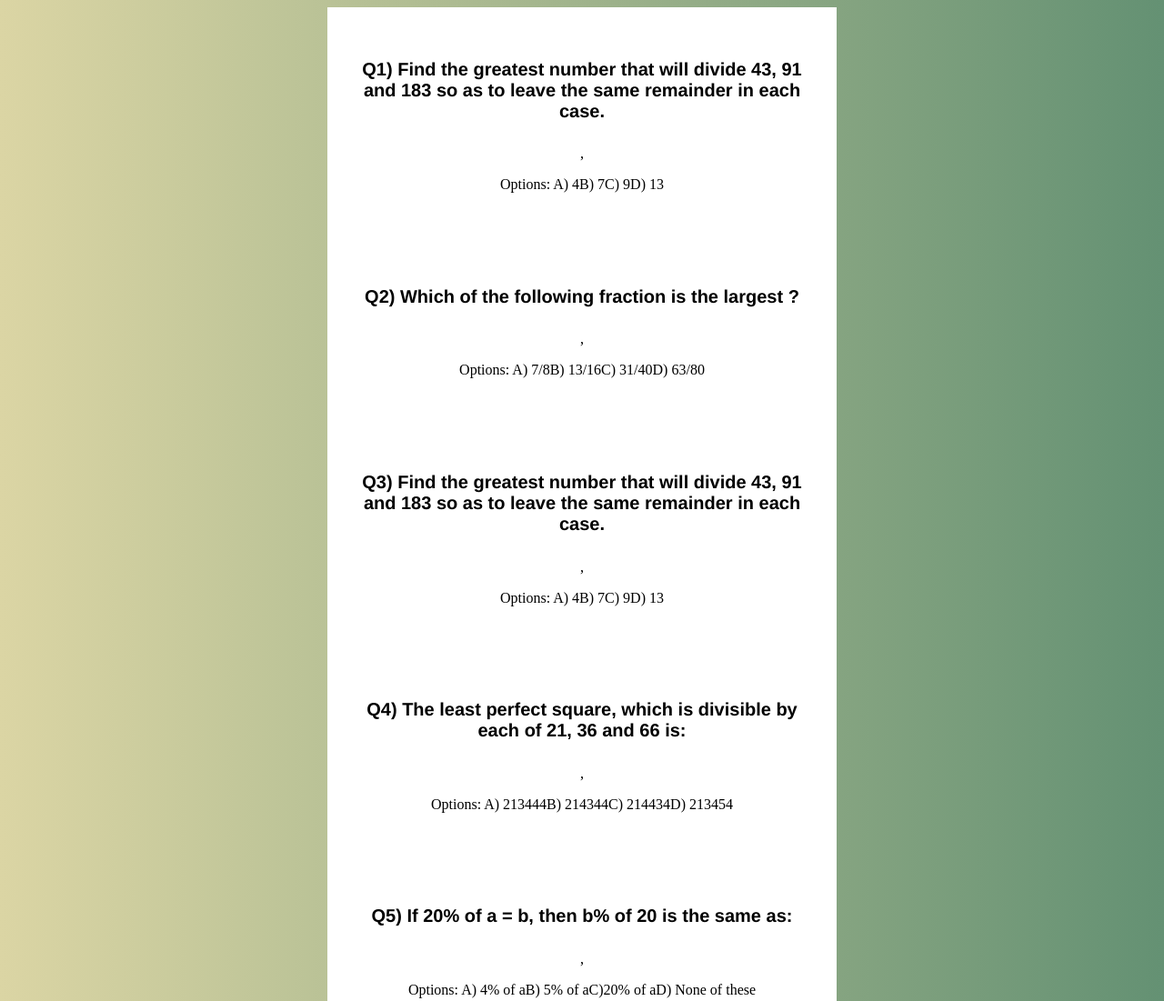
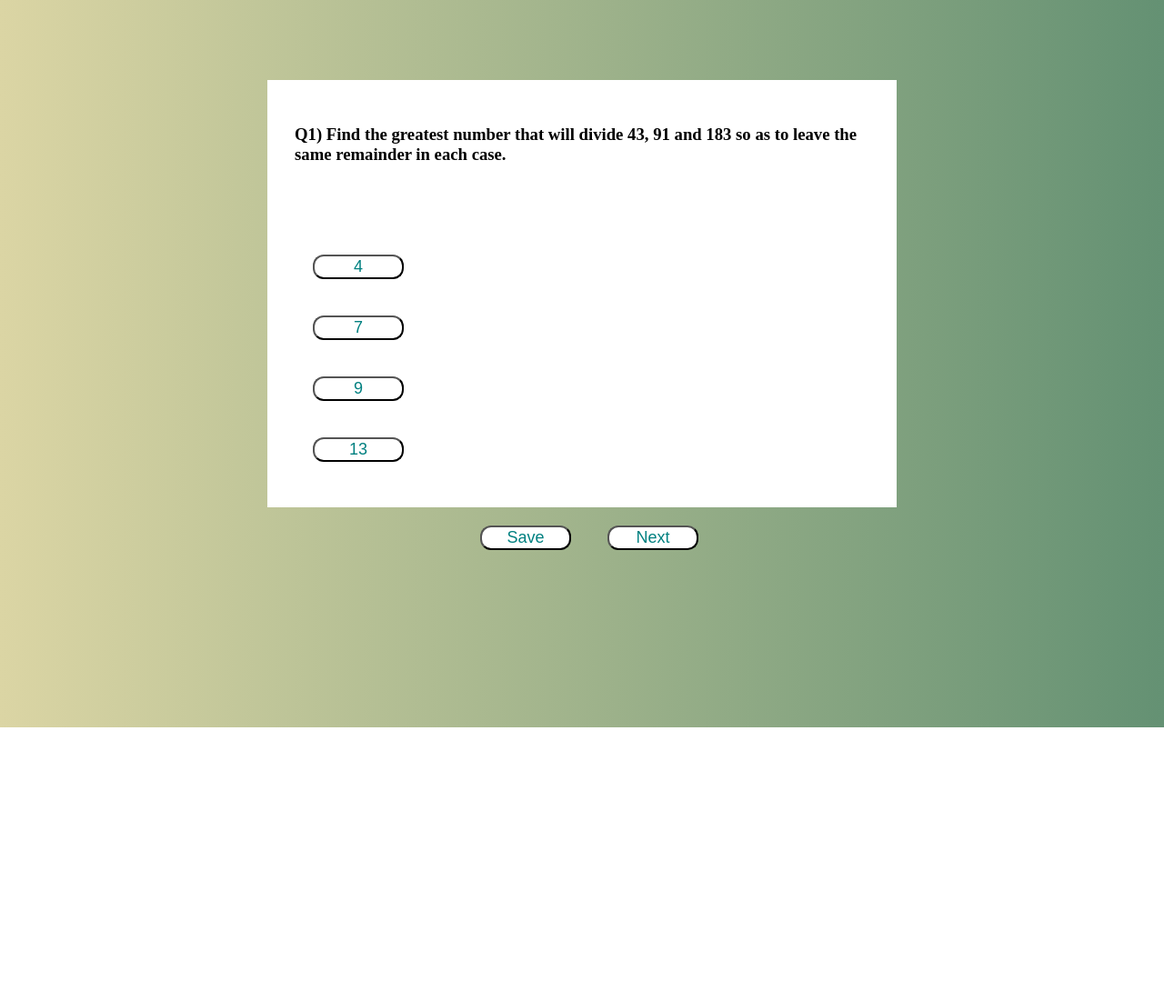
Before and after one commit to Anjali-yenugula/Quiz, a React app: page / in a window 1280 px wide. Shown: the top 1101 px of the page at 91% size. After the commit the page ends 800 px from the top, so only its background shows below. Built offline with nearby package versions, Linux system fonts and the light colour scheme.

Commit message:
code updated

```diff
--- a/src/components/App.js
+++ b/src/components/App.js
@@ -2,34 +2,55 @@ import React,{useState} from "react";
 import "../styles.css";
 import quiz from "../quiz";
 
-function App() {
-const [quizArray , setArray] =  useState(quiz);
-// const [question,setQuestion] = useState(0);
+
+function App(){
+
+const [currentQuestion, setCurrentQuestion] = useState(0);
+const [showScore, setShowScore] = useState(false);
 // const [score, setScore] = useState(0);
+// const [selectAnswer,setAnswer]=useState(null);
 
 
+  const nextQuestionClick =() =>{
+     if (currentQuestion < quiz.length-1) {
+      setCurrentQuestion(currentQuestion + 1);
+    } else {
+      setShowScore(true);
+    }
+  };
 
 
+// const answerClicked=()=>{
+//   if(selectAnswer){
+//      setScore(score+1);
+//   }else{
+//     console.log(false);
+//   }
+// }
+
 return (
-    <div class="container">
-        <div>
-      {
-        quizArray.map((quizz)=>{
-          return (<div className="card">
-            <h4>{quizz.question}</h4>,
-            <p>Options: {quizz.options}</p>
-          </div>)
-        })
 
+<>
+<div className="space" >
+     <div className="card">
+          <div ><h3>{quiz[currentQuestion].question}</h3></div>
+        </div>
+        <div className="card">
+          {quiz[currentQuestion].options.map((options) => (
+            <button>{options.answerText}</button>
+          ))}
+        </div>
+        <div style={{marginLeft:"500px"}}>
+        <button>Save</button>
+        <button onClick={nextQuestionClick}>Next</button>
+        {/* <h4>You scored {score} out of {quiz.length}</h4> */}
 
-
-      }
-      <button className="button">save</button><button className="button">next</button>
-      </div>
         </div>
 
-
+      </div>
+  </>
 );
 }
 
+
 export default App;
--- a/src/quiz.json
+++ b/src/quiz.json
@@ -2,111 +2,89 @@
     {
         "id":0,
         "question": "Q1) Find the greatest number that will divide 43, 91 and 183 so as to leave the same remainder in each case. ",
-        "options":[
-            "A) 4",
-            "B) 7",
-            "C) 9",
-            "D) 13"
-
-        ],
-        "answer":"A) 4"
+        "options":
+        [
+        { "answerText": 4, "isCorrect": true },
+        { "answerText": 7, "isCorrect": false },
+        { "answerText": 9, "isCorrect": false },
+        { "answerText": 13, "isCorrect": false }
+    ]
     },
     {
         "id":1,
         "question": "Q2) Which of the following fraction is the largest ?  ",
-        "options":[
-           "A) 7/8",
-            "B) 13/16",
-            "C) 31/40",
-            "D) 63/80"
-       ],
-        "answer":"A) 7/8"
-    },{
+        "options":[{ "answerText": "7/8", "isCorrect": true },
+            { "answerText": "13/16", "isCorrect": false },
+            { "answerText": "31/40", "isCorrect": false },
+            { "answerText": "63/80", "isCorrect": false }
+        ]
+    },
+
+        {
         "id":2,
         "question": "Q3) Find the greatest number that will divide 43, 91 and 183 so as to leave the same remainder in each case. ",
-        "options":[
-            "A) 4",
-            "B) 7",
-            "C) 9",
-            "D) 13"
-
-        ],
-        "answer":"A) 4"
+        "options":[{ "answerText": "4", "isCorrect": true },
+            { "answerText": "7", "isCorrect": false },
+            { "answerText": "9", "isCorrect": false },
+            { "answerText": "13", "isCorrect": false }
+        ]
     },{
         "id":3,
         "question": "Q4) The least perfect square, which is divisible by each of 21, 36 and 66 is: ",
-        "options":[
-            "A) 213444",
-            "B) 214344",
-            "C) 214434",
-            "D) 213454"
-        ],
-        "answer":"A) 213444"
+    "options":[{ "answerText": "213444", "isCorrect": false },
+        { "answerText": "214344", "isCorrect": false },
+        { "answerText": "214434", "isCorrect": false },
+        { "answerText": "213454", "isCorrect": true }
+    ]
     },{
         "id":4,
         "question": "Q5) If 20% of a = b, then b% of 20 is the same as: ",
-        "options":[
-            "A) 4% of a",
-            "B) 5% of a",
-            "C)20% of a",
-            "D) None of these"
-        ],
-        "answer":"A) 4% of a"
+        "options":[{ "answerText": "5% of a", "isCorrect": false },
+            { "answerText": "4% of a", "isCorrect": true},
+            { "answerText": "20% of a", "isCorrect": false },
+            { "answerText": "None of these", "isCorrect": false }
+        ]
     },{
         "id":5,
         "question": "Q6) A man walked diagonally across a square lot. Approximately, what was the percent saved by not walking along the edges? ",
-        "options":[
-            "A) 20",
-            "B) 24",
-            "C) 30",
-            "D) 33"
+        "options":[{ "answerText": "20", "isCorrect": false },
+            { "answerText": "24", "isCorrect": false},
+            { "answerText": "30", "isCorrect": true },
+            { "answerText": "33", "isCorrect": false }
 
-        ],
-       "answer":"C) 30"
+        ]
     },{
         "id":6,
         "question": "Q7) Find the odd man out. 10, 25, 45, 54, 60, 75, 80 ",
-        "options":[
-            "A) 10",
-            "B) 45",
-            "C) 54",
-            "D) 75"
+        "options":[{ "answerText": "10", "isCorrect": false },
+            { "answerText": "45", "isCorrect": false},
+            { "answerText": "54", "isCorrect": true },
+            { "answerText": "75", "isCorrect": false }
 
-        ],
-        "answer":"C) 54"
+        ]
     },{
         "id":7,
         "question": "Q8) Find the greatest number that will divide 43, 91 and 183 so as to leave the same remainder in each case. ",
-        "options":[
-            "A) 4",
-            "B) 7",
-            "C) 9",
-            "D) 13"
+        "options":[{ "answerText": "4", "isCorrect": false },
+            { "answerText": "7", "isCorrect": false},
+            { "answerText": "9", "isCorrect": true },
+            { "answerText": "13", "isCorrect": false }
 
-        ],
-        "answer":"A) 4"
+        ]
     },{
         "id":8,
         "question": "Q9) 582, 605, 588, 611, 634, 617, 600 ",
-        "options":[
-            "A) 634",
-            "B) 611",
-            "C) 605",
-            "D) 600"
-
-        ],
-        "answer":"A) 634"
+        "options":[{ "answerText": "634", "isCorrect": false },
+            { "answerText": "611", "isCorrect": false},
+            { "answerText": "605", "isCorrect": true },
+            { "answerText": "600", "isCorrect": false }
+        ]
     },{
         "id":9,
         "question": "Q10) 8, 24, 12, 36, 18, 54, (....) ",
-        "options":[
-            "A) 27",
-            "B) 108",
-            "C) 68",
-            "D) 72"
-
-        ],
-        "answer": "A) 27"
-
+        "options":[{ "answerText": "27", "isCorrect": false },
+        { "answerText": "108", "isCorrect": false},
+        { "answerText": "68", "isCorrect": true },
+        { "answerText": "72", "isCorrect": false }]
     }
-]
+    ]
--- a/src/styles.css
+++ b/src/styles.css
@@ -33,5 +33,7 @@ button{
     margin: auto;
     box-shadow: black;
     padding:30px;
-    /* grid-template-rows: max-content 200px 1fr; */
 }
+.space{
+    margin-top:7%;
+}
```
Lines whose indentation alone changed are shown as unchanged.
